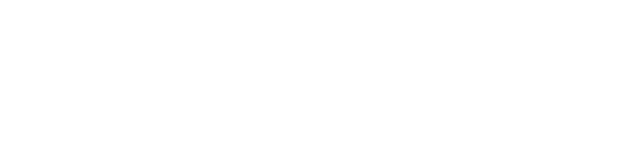
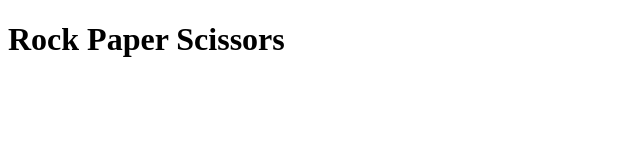
Before and after one commit to KakosDev/Rock-Paper-Scissors, a plain HTML site: page index.html in a window 1280 px wide. Shown: the whole page, without its empty margins (0-640 px from the left). Drawn offline with Linux system fonts and the light colour scheme.

Commit message:
made div for flex container labeled rock paper scissors

```diff
--- a/index.html
+++ b/index.html
@@ -7,6 +7,9 @@
     </head>
 
     <body>
+        <div class="flex-container">
+            <h1>Rock Paper Scissors</h1>
+        </div>
 
     </body>
     <script src="main.js"></script>
```
